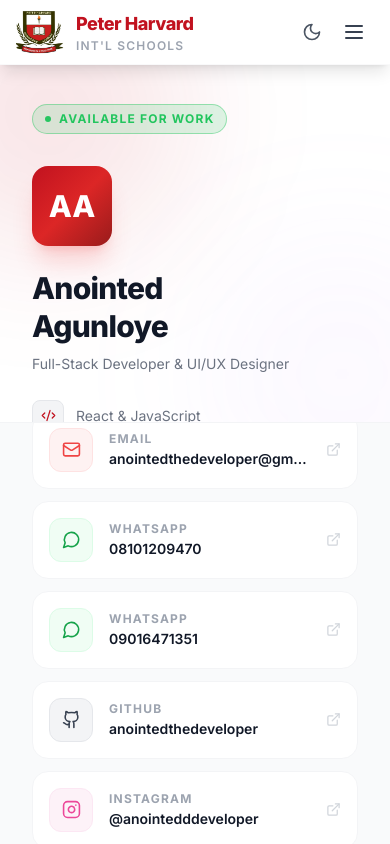
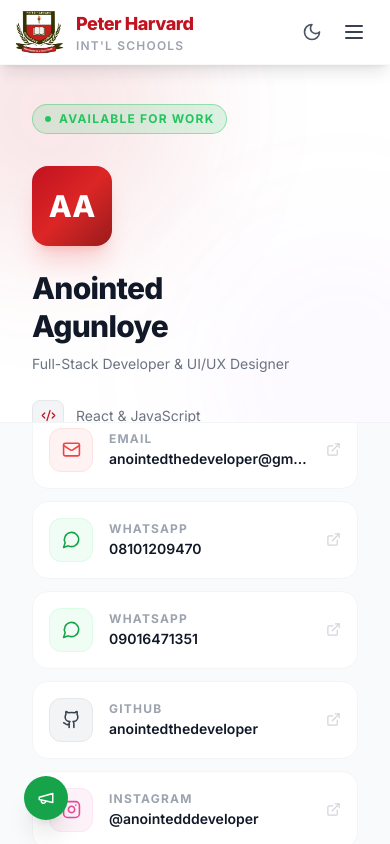
Before and after one commit to anointedthedeveloper/Peter-Harvard-International-Schools, a React (Vite) app: page /developer in a window 390 px wide. Shown: the top 844 px of the page. Built offline with nearby package versions, Linux system fonts and the light colour scheme.

Commit message:
feat: fixed bottom ticker bar with megaphone toggle, green stats section

```diff
--- a/src/App.jsx
+++ b/src/App.jsx
@@ -4,6 +4,7 @@ import { AnimatePresence } from 'framer-motion';
 import Navbar from './components/Navbar';
 import Footer from './components/Footer';
 import ScrollToTop from './components/ScrollToTop';
+import TickerBar from './components/TickerBar';
 import PageLoader from './components/PageLoader';
 import PageTransition from './components/PageTransition';
 import Home from './pages/Home';
@@ -78,6 +79,7 @@ function App() {
             <AnimatedRoutes />
           </main>
           <ScrollToTop />
+          <TickerBar />
         </div>
       </Router>
     </AuthProvider>
--- /dev/null
+++ b/src/components/TickerBar.jsx
@@ -0,0 +1,66 @@
+import { useState } from 'react';
+import { motion, AnimatePresence } from 'framer-motion';
+import { Megaphone, X } from 'lucide-react';
+
+const ITEMS = [
+  'Excellence in Education', 'Admissions Open', 'World-Class Facilities',
+  'Expert Faculty', 'Global Curriculum', 'Nurturing Future Leaders',
+  "Peter Harvard Int'l Schools",
+];
+
+const TickerBar = () => {
+  const [open, setOpen] = useState(false);
+
+  return (
+    <>
+      {/* Megaphone toggle button */}
+      <motion.button
+        onClick={() => setOpen(o => !o)}
+        whileTap={{ scale: 0.9 }}
+        className="fixed bottom-6 left-6 z-50 w-11 h-11 bg-green-600 hover:bg-green-700 text-white rounded-full shadow-xl flex items-center justify-center transition-colors"
+        aria-label="Toggle announcements"
+      >
+        <AnimatePresence mode="wait" initial={false}>
+          <motion.span
+            key={open ? 'x' : 'mega'}
+            initial={{ rotate: -90, opacity: 0 }}
+            animate={{ rotate: 0, opacity: 1 }}
+            exit={{ rotate: 90, opacity: 0 }}
+            transition={{ duration: 0.15 }}
+            className="block"
+          >
+            {open ? <X size={18} /> : <Megaphone size={18} />}
+          </motion.span>
+        </AnimatePresence>
+      </motion.button>
+
+      {/* Ticker bar */}
+      <AnimatePresence>
+        {open && (
+          <motion.div
+            initial={{ y: 48, opacity: 0 }}
+            animate={{ y: 0, opacity: 1 }}
+            exit={{ y: 48, opacity: 0 }}
+            transition={{ duration: 0.25, ease: 'easeOut' }}
+            className="fixed bottom-0 left-0 right-0 z-40 overflow-hidden bg-green-600 shadow-[0_-4px_20px_rgba(22,163,74,0.45)] py-2.5"
+          >
+            <div className="flex animate-ticker whitespace-nowrap">
+              {[...Array(3)].map((_, ri) => (
+                <div key={ri} className="flex items-center gap-8 px-8 shrink-0">
+                  {ITEMS.map((text, i) => (
+                    <span key={i} className="flex items-center gap-3 text-white font-bold text-sm uppercase tracking-widest">
+                      <span className="w-1.5 h-1.5 rounded-full bg-white/60 shrink-0" />
+                      {text}
+                    </span>
+                  ))}
+                </div>
+              ))}
+            </div>
+          </motion.div>
+        )}
+      </AnimatePresence>
+    </>
+  );
+};
+
+export default TickerBar;
--- a/src/pages/Home.jsx
+++ b/src/pages/Home.jsx
@@ -257,22 +257,6 @@ const Home = () => {
         </div>
       </section>
 
-      {/* ── Scroll Ticker ── */}
-      <div className="relative overflow-hidden bg-green-600 shadow-[0_4px_20px_rgba(22,163,74,0.4)] py-3">
-        <div className="flex animate-ticker whitespace-nowrap">
-          {[...Array(3)].map((_, ri) => (
-            <div key={ri} className="flex items-center gap-8 px-8 shrink-0">
-              {['Excellence in Education', 'Admissions Open', 'World-Class Facilities', 'Expert Faculty', 'Global Curriculum', 'Nurturing Future Leaders', 'Peter Harvard Int\'l Schools'].map((text, i) => (
-                <span key={i} className="flex items-center gap-3 text-white font-bold text-sm uppercase tracking-widest">
-                  <span className="w-1.5 h-1.5 rounded-full bg-white/60 shrink-0" />
-                  {text}
-                </span>
-              ))}
-            </div>
-          ))}
-        </div>
-      </div>
-
       {/* ── About Preview ── */}
       <section className="py-24 md:py-32 bg-white dark:bg-gray-950 relative overflow-hidden">
         {/* Subtle background element */}
@@ -453,15 +437,10 @@ const Home = () => {
       </section>
 
       {/* ── Stats ── */}
-      <section className="py-24 md:py-32 bg-gray-900 relative overflow-hidden">
+      <section className="py-24 md:py-32 bg-green-700 relative overflow-hidden">
         <div className="absolute inset-0">
-          <img
-            src="https://images.unsplash.com/photo-1523050853064-dbad3219756a?auto=format&fit=crop&w=1920&q=80"
-            className="w-full h-full object-cover opacity-10 grayscale"
-            alt="Stats Background"
-          />
-          <div className="absolute inset-0 bg-gradient-to-r from-gray-900 via-gray-900/95 to-gray-900" />
-          <div className="absolute top-0 left-0 w-full h-1 bg-gradient-to-r from-transparent via-secondary to-transparent opacity-30" />
+          <div className="absolute inset-0 bg-gradient-to-br from-green-600 via-green-700 to-green-800" />
+          <div className="absolute top-0 left-0 w-full h-1 bg-gradient-to-r from-transparent via-white/30 to-transparent" />
         </div>
 
         <div className="max-w-6xl mx-auto px-4 relative z-10">
```
